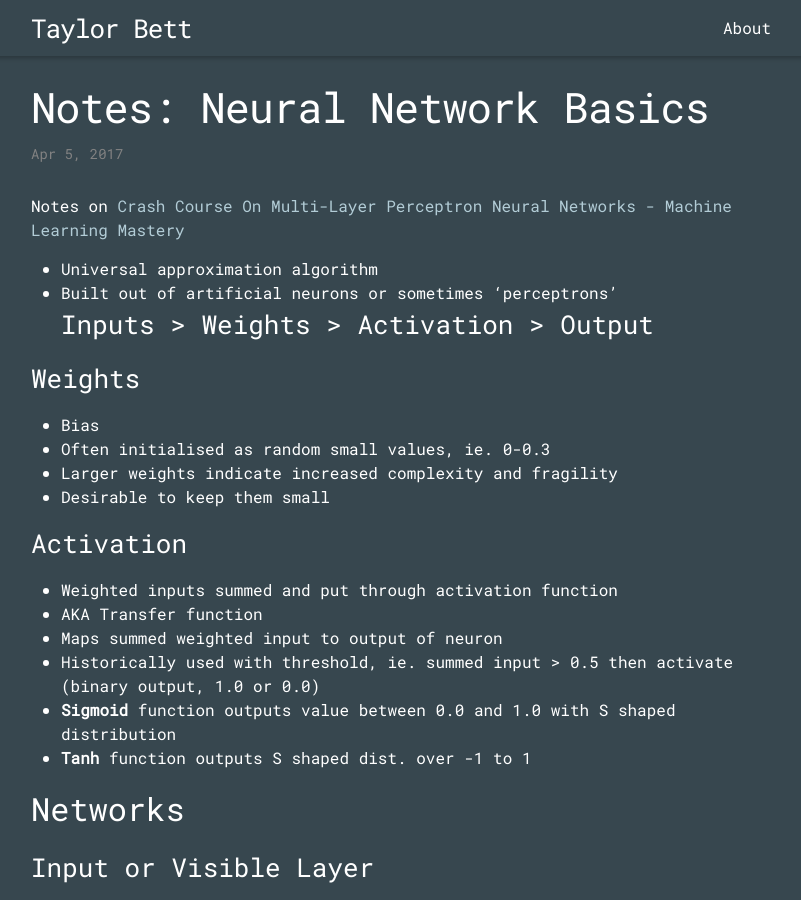
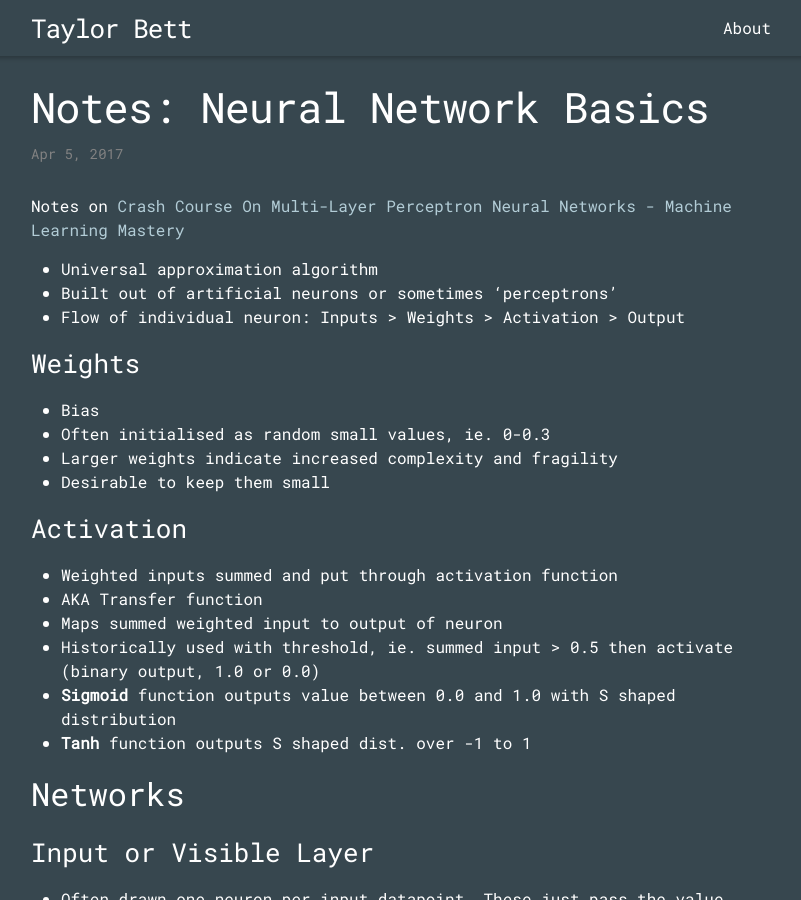
Before and after one commit to TaylorBett/taylorbett.github.io, a Jekyll site: the page built from _posts/2017-04-05-notes-neural-network-basics.markdown, in a window 1280 px wide and 900 px high. Shown: the whole window, without its empty margins (239-1040 px from the left). Built offline with Jekyll 4.4.1, drawn with Linux system fonts in a browser that asks for light colours.

Commit message:
Updated typos in Neural Network basics post

```diff
--- a/_posts/2017-04-05-notes-neural-network-basics.markdown
+++ b/_posts/2017-04-05-notes-neural-network-basics.markdown
@@ -10,7 +10,8 @@ Notes on [Crash Course On Multi-Layer Perceptron Neural Networks - Machine Learn
 
 * Universal approximation algorithm
 * Built out of artificial neurons or sometimes ‘perceptrons’
-### Inputs  > Weights > Activation > Output
+* Flow of individual neuron:
+  Inputs  > Weights > Activation > Output
 
 ### Weights
 * Bias
@@ -27,6 +28,7 @@ Notes on [Crash Course On Multi-Layer Perceptron Neural Networks - Machine Learn
 * **Tanh** function outputs S shaped dist. over -1 to 1
 
 ## Networks
+
 ### Input or Visible Layer
 * Often drawn one neuron per input datapoint. These just pass the value into the next layer, and *do not* have a transformative activation function
 
@@ -39,6 +41,7 @@ Notes on [Crash Course On Multi-Layer Perceptron Neural Networks - Machine Learn
 * May have multiple neurons producing values that are then used for  Multiple-Class Classification (ie. Iris problem)
 
 ## Training Networks
+
 ### Data Preparation
 * Data must be numerical. Categorical data can be transformed into numerical data for this purpose
 * Data must be scaled in a consistent way. Often normalised between 0 and 1, or standardised to have a mean of 0 and standard deviation of 1.
```
